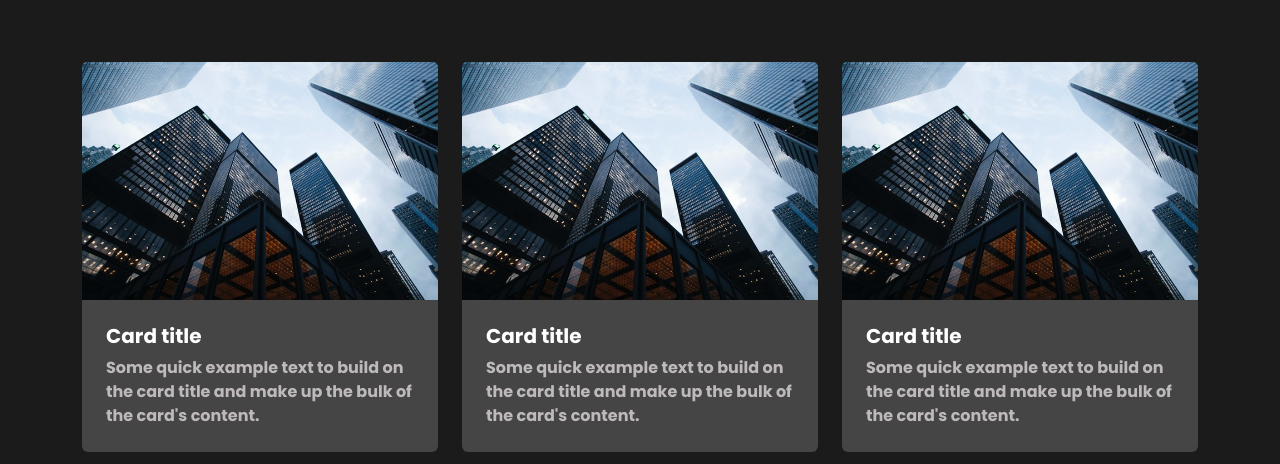
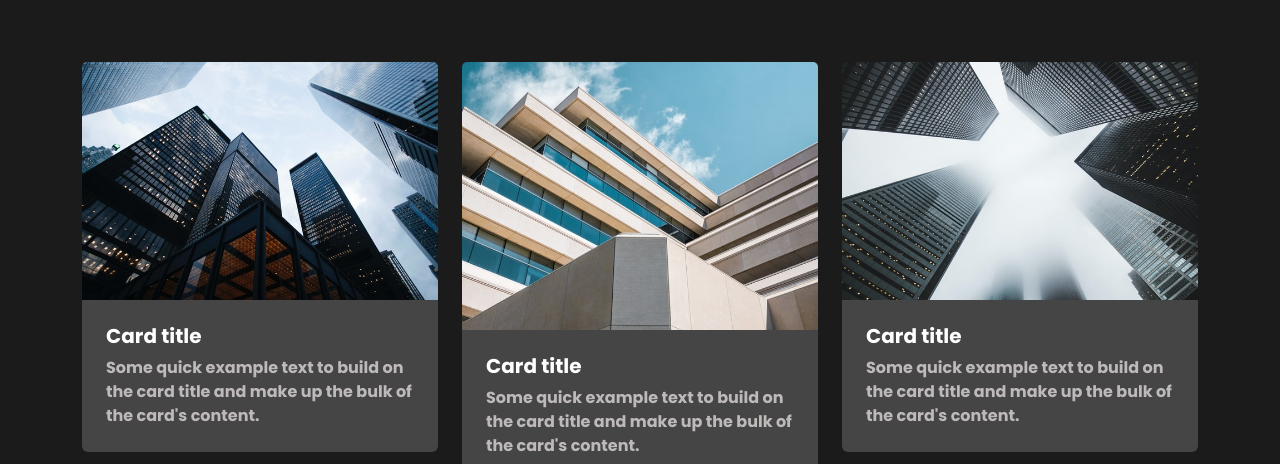
Before and after one commit to brandenburg28/blablabla, a website: page index.html in a window 1280 px wide. Shown: the part 336-800 px from the top of the page. Drawn offline with Linux system fonts and the light colour scheme.

Commit message:
Add files via upload

```diff
--- a/index.html
+++ b/index.html
@@ -55,7 +55,7 @@
     <div class="row mt-5">
       <div class="col-sm">
         <div class="card">
-          <img src="../assets/building1.jpg" class="card-img-top" alt="Large bulding">
+          <img src="./assets/building1.JPG" class="card-img-top" alt="Large bulding">
           <div class="card-body p-4 rounded-bottom">
             <h5 class="card-title fw-bold">Card title</h5>
             <p class="card-text">Some quick example text to build on the card title and make up the bulk of the card's content.</p>
@@ -64,7 +64,7 @@
       </div>
       <div class="col-sm">
         <div class="card">
-          <img src="../assets/building1.jpg" class="card-img-top" alt="Large bulding">
+          <img src="./assets/building2.JPG" class="card-img-top" alt="Large bulding">
           <div class="card-body p-4 rounded-bottom">
             <h5 class="card-title fw-bold">Card title</h5>
             <p class="card-text">Some quick example text to build on the card title and make up the bulk of the card's content.</p>
@@ -73,7 +73,7 @@
       </div>
       <div class="col-sm">
         <div class="card">
-          <img src="../assets/building1.jpg" class="card-img-top" alt="Large bulding">
+          <img src="./assets/building3.JPG" class="card-img-top" alt="Large bulding">
           <div class="card-body p-4 rounded-bottom">
             <h5 class="card-title fw-bold">Card title</h5>
             <p class="card-text">Some quick example text to build on the card title and make up the bulk of the card's content.</p>
```
Also changed, not shown: package.json (added, +16 -0 lines), assets/building1.JPG (added), assets/building2.JPG (added), assets/building3.JPG (added), 1 other file.
